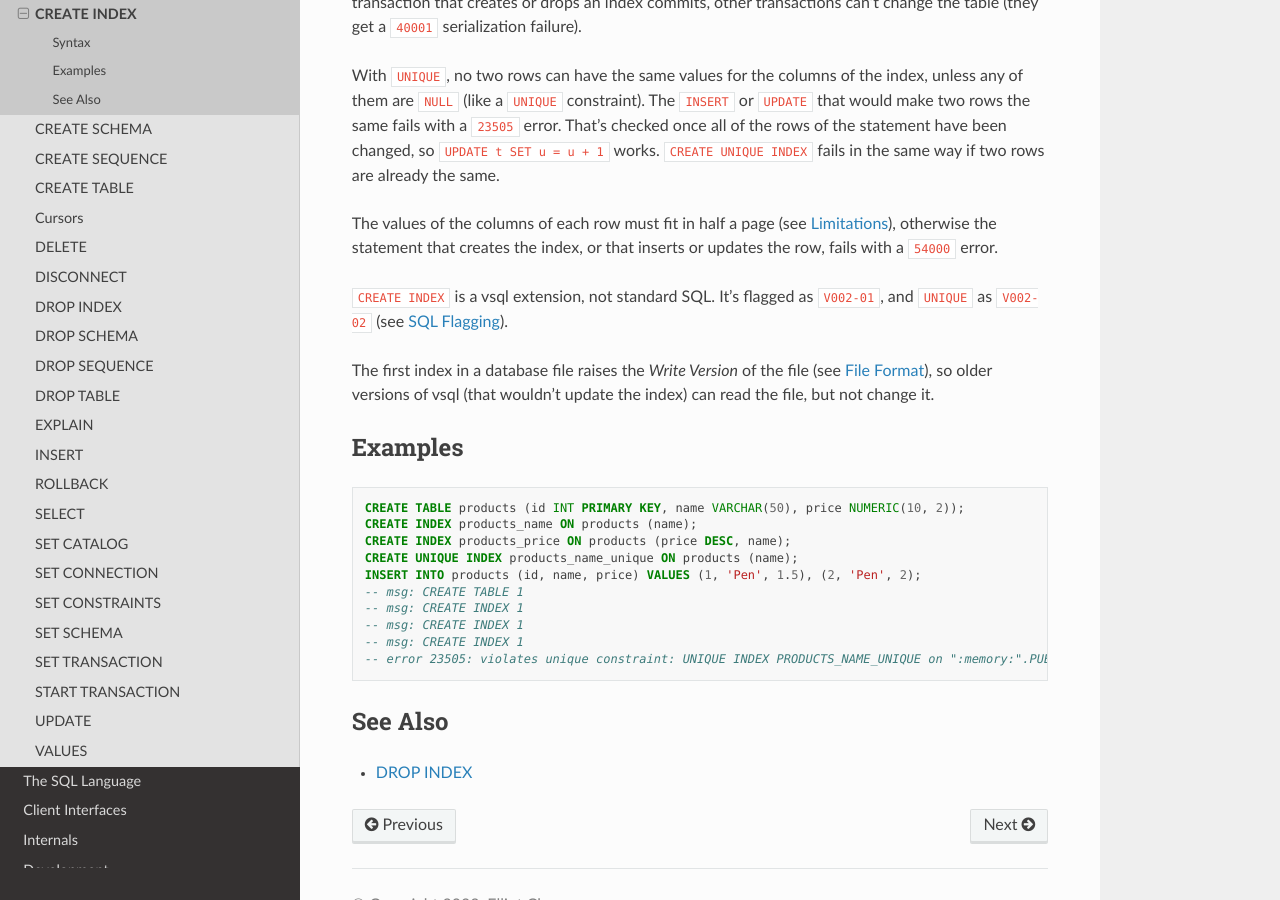
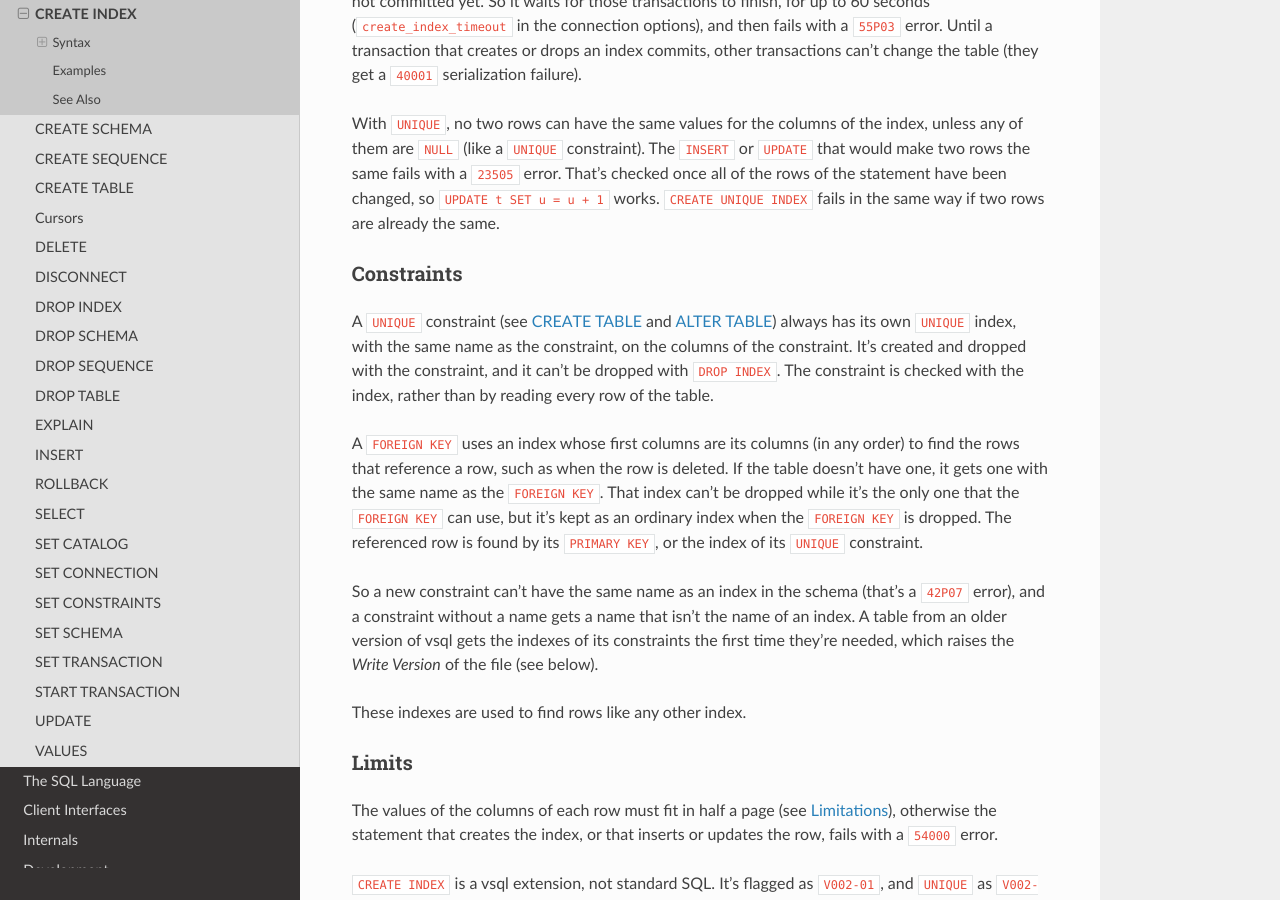
Before and after one commit to elliotchance/vsql, a Sphinx documentation site: the page built from docs/create-index.rst, in a window 1280 px wide and 900 px high, scrolled down 888 px. Built offline with Sphinx 7.4.7 and the Read the Docs theme 3.1.0, drawn with Linux system fonts in a browser that asks for light colours.

Commit message:
constraints: Back UNIQUE and FOREIGN KEY with indexes
A UNIQUE constraint now always has its own UNIQUE index, named after
the constraint, which is created and dropped with it and can't be
dropped with DROP INDEX. A FOREIGN KEY uses any index whose first
columns are its columns, or gets one named after it, which can't be
dropped while it's the only one the FOREIGN KEY can use and is kept
when the FOREIGN KEY is dropped.

The UNIQUE and FOREIGN KEY checks, and finding the rows for a
referential action, now read only the index entries (or rows by
PRIMARY KEY) with the same key, instead of every row of a table. A
key is only looked up in a column of another type when the column can
hold it exactly.

A table from an older version of vsql gets these indexes the first
time they're needed (tested with a new constraint_index fault). A new
constraint can't have the name of an index, and an unnamed one gets a
name that isn't one.

Co-Authored-By: Claude Opus 5.5 <noreply@anthropic.com>

```diff
--- a/docs/create-index.rst
+++ b/docs/create-index.rst
@@ -41,6 +41,34 @@ index, unless any of them are ``NULL`` (like a ``UNIQUE`` constraint). The
 changed, so ``UPDATE t SET u = u + 1`` works. ``CREATE UNIQUE INDEX`` fails in
 the same way if two rows are already the same.
 
+Constraints
+^^^^^^^^^^^
+
+A ``UNIQUE`` constraint (see :doc:`create-table` and :doc:`alter-table`) always
+has its own ``UNIQUE`` index, with the same name as the constraint, on the
+columns of the constraint. It's created and dropped with the constraint, and it
+can't be dropped with ``DROP INDEX``. The constraint is checked with the index,
+rather than by reading every row of the table.
+
+A ``FOREIGN KEY`` uses an index whose first columns are its columns (in any
+order) to find the rows that reference a row, such as when the row is deleted.
+If the table doesn't have one, it gets one with the same name as the
+``FOREIGN KEY``. That index can't be dropped while it's the only one that the
+``FOREIGN KEY`` can use, but it's kept as an ordinary index when the
+``FOREIGN KEY`` is dropped. The referenced row is found by its ``PRIMARY KEY``,
+or the index of its ``UNIQUE`` constraint.
+
+So a new constraint can't have the same name as an index in the schema (that's
+a ``42P07`` error), and a constraint without a name gets a name that isn't the
+name of an index. A table from an older version of vsql gets the indexes of its
+constraints the first time they're needed, which raises the *Write Version* of
+the file (see below).
+
+These indexes are used to find rows like any other index.
+
+Limits
+^^^^^^
+
 The values of the columns of each row must fit in half a page (see
 :doc:`limitations`), otherwise the statement that creates the index, or that
 inserts or updates the row, fails with a ``54000`` error.
--- a/docs/drop-index.rst
+++ b/docs/drop-index.rst
@@ -16,6 +16,10 @@ index, which is the schema of its table.
 An index is also dropped with its table (including by ``DROP SCHEMA ...
 CASCADE``). A column that's in an index can only be dropped with ``ALTER TABLE
 ... DROP COLUMN ... CASCADE``, which drops the index.
+
+The index of a ``UNIQUE`` constraint can't be dropped, it's dropped with the
+constraint. Neither can the only index that a ``FOREIGN KEY`` can use (see
+:doc:`create-index`). Both are a ``2BP01`` error.
 
 ``DROP INDEX`` is a vsql extension, not standard SQL. It's flagged as
 ``V003-01`` (see :doc:`sql-flagging`).
--- a/docs/testing.rst
+++ b/docs/testing.rst
@@ -530,6 +530,8 @@ The faults are:
 - ``accept``: a server accepting a client. A test with a ``fault`` doesn't run
   through the server, so this is only used by the server tests in
   ``vsql/sql_test.v``.
+- ``constraint_index``: a new table doesn't get the indexes of its constraints,
+  like a table from an older version of vsql. This isn't an error.
 
 Each fault is a ``fault_point()`` or ``fault_reached()`` call in the code, see
 ``vsql/fault.v``. A test with a fault only runs on disk.
```
Also changed, not shown: docs/create-table.rst (+8 -5 lines), docs/file-format.rst (+7 -1 lines), 15 other files.
